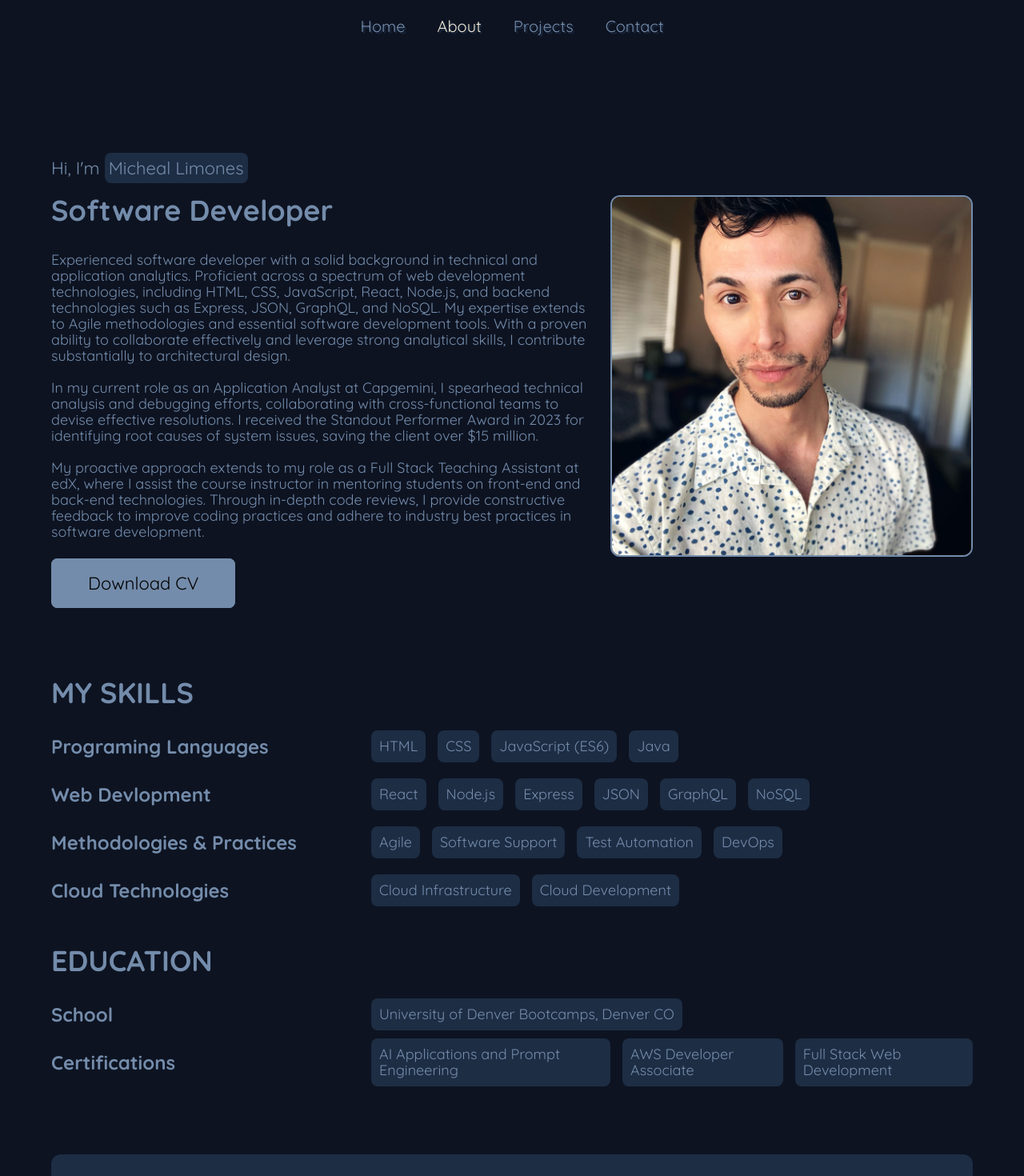
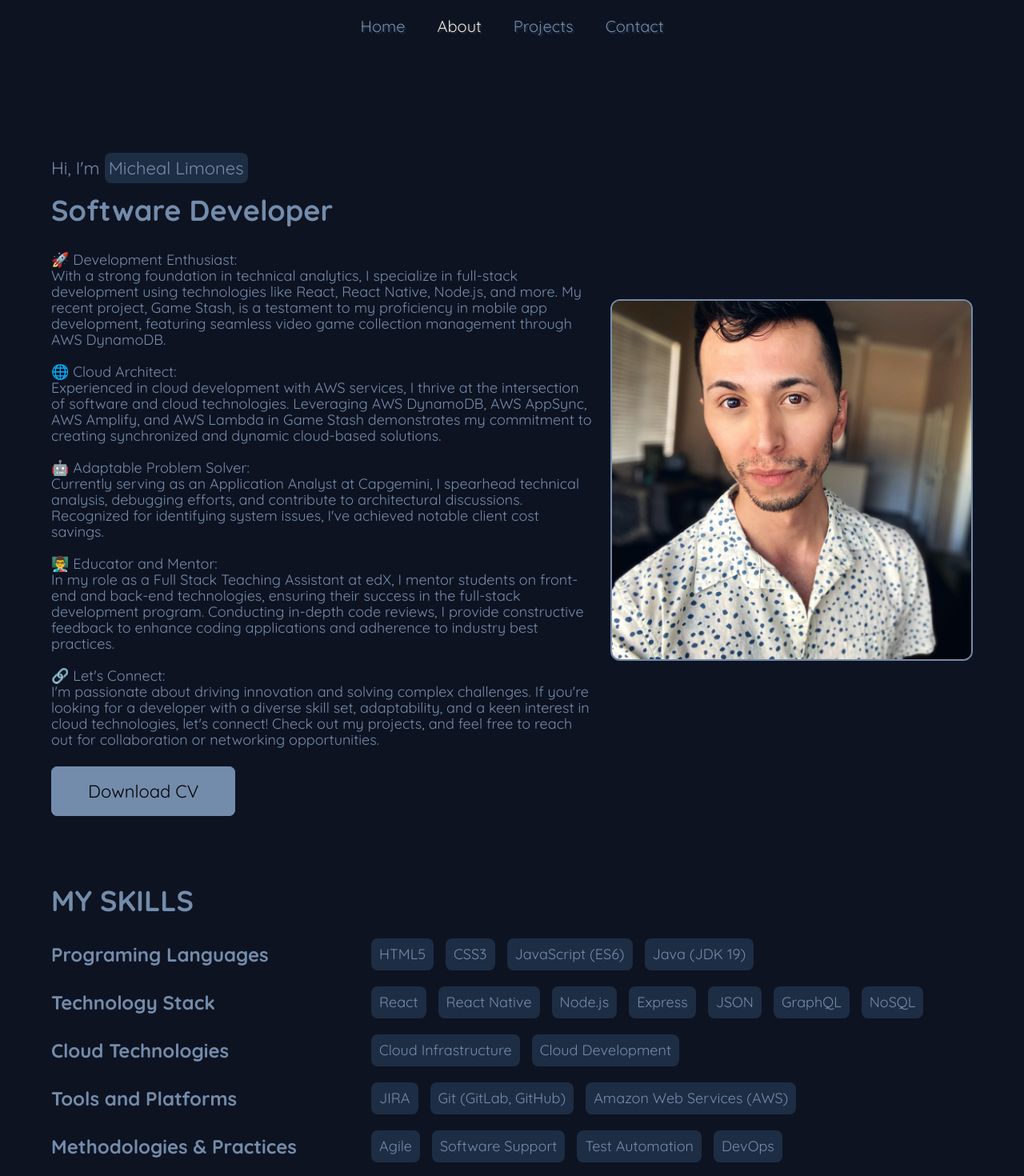
Before and after one commit to ZestyLimones/Zesty_React_Portfolio, a React (Create React App) app: page /about in a window 1280 px wide. Shown: the top 1470 px of the page at 80% size. Built offline with nearby package versions, Linux system fonts and the light colour scheme.

Commit message:
updated about information and skills. Added game stash to projects. Updated contact info.

```diff
--- a/src/assets/data/projects.js
+++ b/src/assets/data/projects.js
@@ -1,4 +1,5 @@
 import { v4 as uuidv4 } from 'uuid';
+import GameStashImg from '../images/game-stash-image.jpg';
 import FoTotoImg from '../images/fototo-image.jpg';
 import OuroborosImg from '../images/ouroboros-image.jpg';
 import NoteTakerImg from '../images/note-taker-image.jpg';
@@ -7,6 +8,13 @@ import EmployeeTrackerImg from '../images/employee-tracker-image.jpg';
 import WorkoutTrackerImg from '../images/workout-tracker-image.jpg';
 
 const projects = [
+  {
+    id: uuidv4(),
+    name: 'Game Stash',
+    desc: 'Game Stash - Elevate your gaming experience with my latest project, Game Stash, a cutting-edge React Native mobile app designed for seamless video game collection management. This revolutionary app not only enhances organization but also provides an intuitive and user-friendly platform for gaming enthusiasts to manage their collections effortlessly. ',
+    img: GameStashImg,
+    link: 'https://drive.google.com/file/d/1DFmWu4baNEOG9hjY2FdKuNqx9aUJDCkH/view?usp=sharing',
+  },
   {
     id: uuidv4(),
     name: 'Friends of Toto',
--- a/src/components/AboutSection.js
+++ b/src/components/AboutSection.js
@@ -88,18 +88,16 @@ export default function AboutSection() {
             heading="Micheal Limones"
           />
           <PText>
-            A seasoned software developer that brings a fusion of technical
-            prowess and analytical insight to every project. Proficient in a
-            diverse range of web development technologies, from HTML and CSS to
-            JavaScript, React, Node.js, and backend technologies such as
-            Express, JSON, GraphQL, and NoSQL, I navigate the ever-evolving
-            landscape of software development with agility. Well-versed in Agile
-            methodologies and armed with essential tools, I have a proven track
-            record of collaborating effectively, leveraging strong analytical
-            skills, and making substantial contributions to architectural
-            design. I'm passionate about applying my analytical expertise to
-            craft innovative software solutions that not only meet but exceed
-            expectations.
+            Full-stack JavaScript Developer specializing in technical analytics
+            and cloud development. Proficient in the complete React stack,
+            including React Native and Node.js. Demonstrates a proven track
+            record in crafting dynamic applications and resolving system issues,
+            resulting in client cost savings exceeding $15 million. Possesses
+            extensive expertise in AWS services, playing a pivotal role in
+            developing scalable solutions. Embraces Agile methodologies,
+            essential tools, and a collaborative approach. Seeking a role that
+            leverages skills to drive innovation and contribute to the
+            excellence of software and cloud development initiatives.
           </PText>
           <div className="aboutSection__buttons">
             <Button btnLink="/projects" btnText="Projects" />
--- a/src/components/ContactSection.js
+++ b/src/components/ContactSection.js
@@ -60,7 +60,7 @@ export default function ContactSection() {
         <div className="contactSection__wrapper">
           <div className="left">
             <ContactInfoItem icon={<MdEmail />} text="michlimones@gmail.com" />
-            <ContactInfoItem icon={<MdLocalPhone />} text="(773) 357-7484" />
+
             <ContactInfoItem icon={<MdPlace />} text="Chicago, IL" />
           </div>
           <div className="right">
--- a/src/components/Footer.js
+++ b/src/components/Footer.js
@@ -85,10 +85,7 @@ export default function Footer() {
                 title: 'michlimones@gmail.com',
                 path: 'mailto:michlimones@gmail.com',
               },
-              {
-                title: '(773) 357-7484',
-                path: 'tel:+17733577484',
-              },
+
               {
                 title: 'Chicago, IL',
                 path: 'http://google.com/maps',
--- a/src/components/ServicesSection.js
+++ b/src/components/ServicesSection.js
@@ -35,18 +35,18 @@ export default function ServicesSection() {
           <ServicesSectionItem
             icon={<FaLaptopCode />}
             title="Full-Stack Expertise"
-            desc="Leverage my proficiency in a broad spectrum of web development technologies, encompassing both frontend (HTML, CSS, JavaScript, React) and backend (Node.js, Express, JSON, GraphQL, NoSQL). Provide end-to-end solutions with a comprehensive understanding of the entire development stack."
+            desc="Unlock the power of comprehensive web development solutions with my proficiency across the entire stack. From crafting engaging user interfaces using HTML, CSS, and JavaScript to building robust backend systems with Node.js, Express, JSON, GraphQL, and NoSQL databases, I deliver end-to-end excellence in full-stack development."
           />
 
           <ServicesSectionItem
             icon={<AiOutlineSolution />}
             title="Analytical Problem Solving"
-            desc="Apply strong analytical skills to identify and resolve complex issues in software applications. Recognized for spearheading technical analysis and debugging efforts, I thrive on tackling challenges and have a proven ability to discover root causes of system issues. This analytical approach extends to contributing substantially to architectural design, ensuring robust and scalable solutions."
+            desc="Navigate the complexities of software applications with my strong analytical skills. As a recognized problem solver, I specialize in spearheading technical analysis and debugging efforts. My proven ability to identify and address root causes ensures the development of software solutions that stand up to the challenges of real-world applications."
           />
           <ServicesSectionItem
             icon={<TfiThought />}
             title="Agile Software Development"
-            desc="Drive projects with an Agile mindset, ensuring flexibility, adaptability, and rapid delivery. Well-versed in Agile methodologies, I collaborate seamlessly with cross-functional teams, contribute to iterative development, and prioritize delivering Minimum Viable Products (MVPs) for efficient and effective project outcomes."
+            desc="Elevate your project outcomes with my Agile mindset and collaborative approach. From seamlessly working with cross-functional teams to contributing to iterative development, I prioritize the delivery of Minimum Viable Products (MVPs) for efficient and effective project cycles. Drive your projects forward with adaptability, flexibility, and a commitment to Agile methodologies."
           />
         </div>
       </div>
--- a/src/pages/About.js
+++ b/src/pages/About.js
@@ -93,31 +93,49 @@ export default function About() {
             <h2 className="about__heading">Software Developer</h2>
             <div className="about__info">
               <PText>
-                Experienced software developer with a solid background in
-                technical and application analytics. Proficient across a
-                spectrum of web development technologies, including HTML, CSS,
-                JavaScript, React, Node.js, and backend technologies such as
-                Express, JSON, GraphQL, and NoSQL. My expertise extends to Agile
-                methodologies and essential software development tools. With a
-                proven ability to collaborate effectively and leverage strong
-                analytical skills, I contribute substantially to architectural
-                design.
+                🚀 Development Enthusiast:
+                <br />
+                With a strong foundation in technical analytics, I specialize in
+                full-stack development using technologies like React, React
+                Native, Node.js, and more. My recent project, Game Stash, is a
+                testament to my proficiency in mobile app development, featuring
+                seamless video game collection management through AWS DynamoDB.
                 <br />
                 <br />
-                In my current role as an Application Analyst at Capgemini, I
-                spearhead technical analysis and debugging efforts,
-                collaborating with cross-functional teams to devise effective
-                resolutions. I received the Standout Performer Award in 2023 for
-                identifying root causes of system issues, saving the client over
-                $15 million.
+                🌐 Cloud Architect:
+                <br />
+                Experienced in cloud development with AWS services, I thrive at
+                the intersection of software and cloud technologies. Leveraging
+                AWS DynamoDB, AWS AppSync, AWS Amplify, and AWS Lambda in Game
+                Stash demonstrates my commitment to creating synchronized and
+                dynamic cloud-based solutions.
                 <br />
                 <br />
-                My proactive approach extends to my role as a Full Stack
-                Teaching Assistant at edX, where I assist the course instructor
-                in mentoring students on front-end and back-end technologies.
-                Through in-depth code reviews, I provide constructive feedback
-                to improve coding practices and adhere to industry best
-                practices in software development.
+                🤖 Adaptable Problem Solver:
+                <br />
+                Currently serving as an Application Analyst at Capgemini, I
+                spearhead technical analysis, debugging efforts, and contribute
+                to architectural discussions. Recognized for identifying system
+                issues, I've achieved notable client cost savings.
+                <br />
+                <br />
+                👨‍🏫 Educator and Mentor:
+                <br />
+                In my role as a Full Stack Teaching Assistant at edX, I mentor
+                students on front-end and back-end technologies, ensuring their
+                success in the full-stack development program. Conducting
+                in-depth code reviews, I provide constructive feedback to
+                enhance coding applications and adherence to industry best
+                practices.
+                <br />
+                <br />
+                🔗 Let's Connect:
+                <br />
+                I'm passionate about driving innovation and solving complex
+                challenges. If you're looking for a developer with a diverse
+                skill set, adaptability, and a keen interest in cloud
+                technologies, let's connect! Check out my projects, and feel
+                free to reach out for collaboration or networking opportunities.
               </PText>
             </div>
             <a
@@ -139,12 +157,13 @@ export default function About() {
 
             <AboutInfoItem
               title="Programing Languages"
-              items={['HTML', 'CSS', 'JavaScript (ES6)', 'Java']}
+              items={['HTML5', 'CSS3', 'JavaScript (ES6)', 'Java (JDK 19)']}
             />
             <AboutInfoItem
-              title="Web Devlopment"
+              title="Technology Stack"
               items={[
                 'React',
+                'React Native',
                 'Node.js',
                 'Express',
                 'JSON',
@@ -152,14 +171,21 @@ export default function About() {
                 'NoSQL',
               ]}
             />
-
+            <AboutInfoItem
+              title="Cloud Technologies"
+              items={['Cloud Infrastructure', 'Cloud Development']}
+            />
+            <AboutInfoItem
+              title="Tools and Platforms"
+              items={[
+                'JIRA',
+                'Git (GitLab, GitHub)',
+                'Amazon Web Services (AWS)',
+              ]}
+            />
             <AboutInfoItem
               title="Methodologies & Practices"
               items={['Agile', 'Software Support', 'Test Automation', 'DevOps']}
-            />
-            <AboutInfoItem
-              title="Cloud Technologies"
-              items={['Cloud Infrastructure', 'Cloud Development']}
             />
           </div>
           <div className="about__info__item">
--- a/src/pages/Projects.js
+++ b/src/pages/Projects.js
@@ -22,7 +22,10 @@ export default function Projects() {
   return (
     <ProjectsStyles>
       <div className="container">
-        <SectionTitle heading="Projects" subheading="Here are my projects" />
+        <SectionTitle
+          heading="Projects"
+          subheading="Here are my some projects"
+        />
       </div>
       <div className="projects__allItems">
         {ProjectInfo.map((item) => (
```
Also changed, not shown: src/assets/images/game-stash-image.jpg (added).
